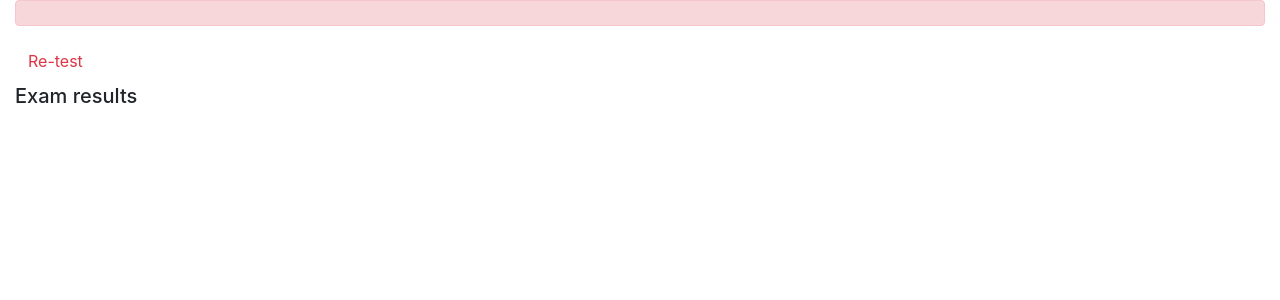
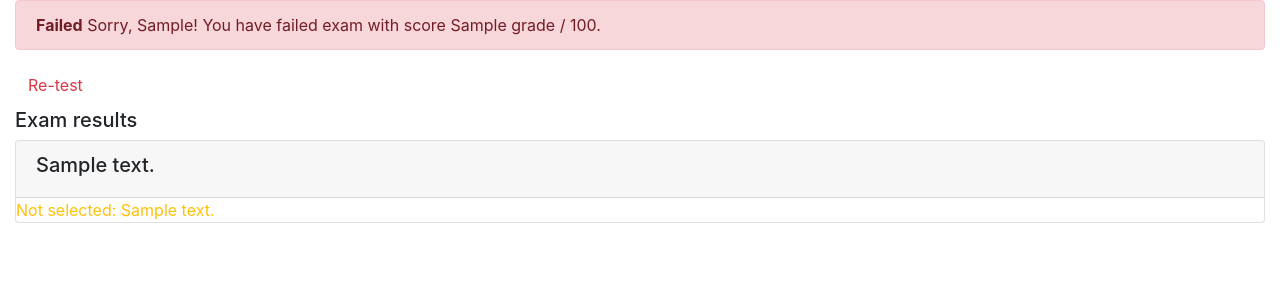
Before and after one commit to DigvijayMandal/online-exam-app, a Django app: template onlinecourse/templates/onlinecourse/exam_result_bootstrap.html in a window 1280 px wide. Shown: the part 56-356 px from the top of the page. Run offline with Django 3.2, Linux system fonts and the light colour scheme; a user stored in the database is signed in; tables that the repository leaves empty hold one stand-in row (values such as "Sample post"); the template is opened without the code that fills it: values that come from a table or form of the project are taken from there, most other values are stand-ins (such as "Sample title", 1, 10 or a date in 2020); some libraries are stand-ins or nearby versions.

Commit message:
update exam result

```diff
--- a/onlinecourse/templates/onlinecourse/exam_result_bootstrap.html
+++ b/onlinecourse/templates/onlinecourse/exam_result_bootstrap.html
@@ -38,16 +38,38 @@
 <div class="container-fluid">
     {% if grade > 80 %}
     <div class="alert alert-success">
+        <strong>Congratulations, {{ user.first_name }}!</strong> You have passed the exam and completed the course with score {{ grade }} / 100.
        <!--HINT Display passed info -->
     </div>
         {% else %}
         <div class="alert alert-danger">
+            <strong>Failed</strong> Sorry, {{ user.first_name }}! You have failed exam with score {{ grade }} / 100.
             <!--HINT Display failed info -->
         </div>
         <a class="btn btn-link text-danger" href="{% url 'onlinecourse:course_details' course.id %}">Re-test</a>
         {% endif %}
         <div class="card-columns-vertical mt-1">
         <h5 class="">Exam results</h5>
+            {% for question in course.question_set.all %}
+                <div class="card mt-1">
+                    <div class="card-header"><h5>{{ question.text}}</h5></div>
+                    {% for choice in question.choice_set.all %}
+                        {% if choice.correct and choice.id in selected_ids %}
+                            <span class="text-success">Correct answer: {{ choice.content }}</span>
+                        {% else %}
+                            {% if not choice.correct and choice.id in selected_ids %}
+                                <span class="text-danger">Should not be selected: {{ choice.content }}</span>
+                            {% else %}
+                                {% if choice.correct %}
+                                    <span class="text-warning">Not selected: {{ choice.content }}</span>
+                                {% else %}
+                                    {{ choice.content }}
+                                {% endif %}
+                            {% endif %}
+                        {% endif %}
+                    {% endfor %}
+                </div>
+            {% endfor %}
             <!--HINT Display exam results-->
         </div>
     </div>
```
